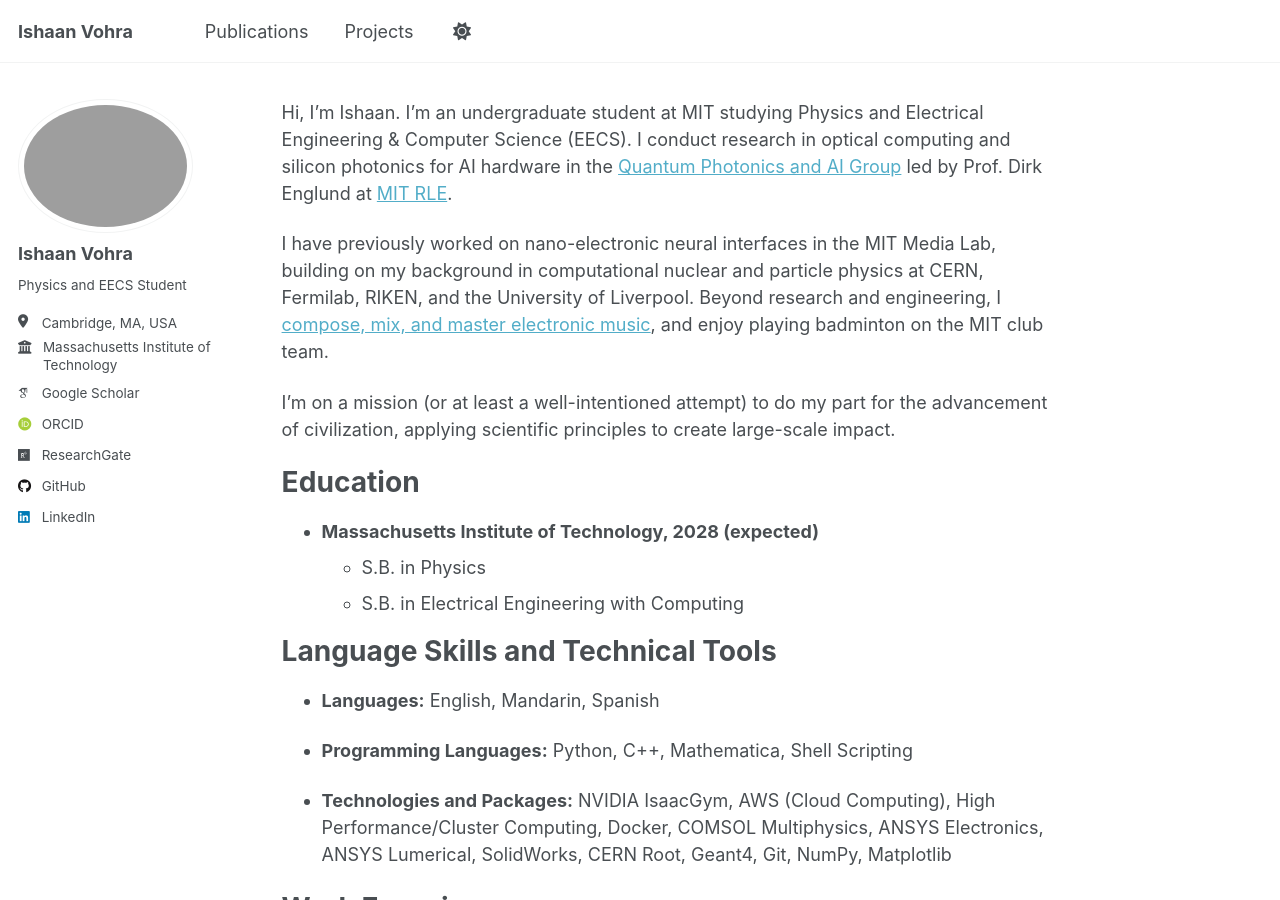
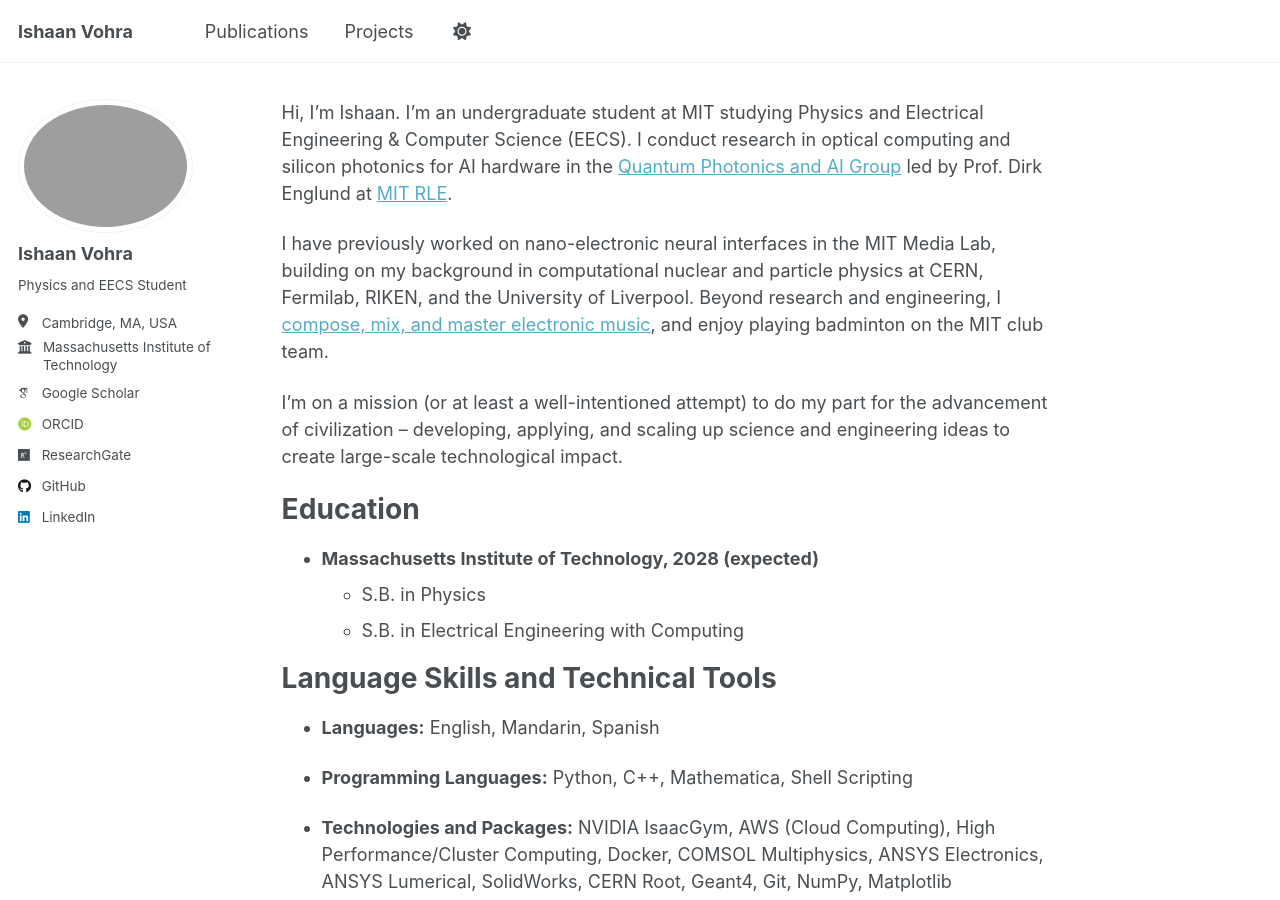
Before and after one commit to Ishaan-vohra/Ishaan-vohra.github.io, a Jekyll site: the page built from _pages/about.md, in a window 1280 px wide and 900 px high. Built offline with Jekyll 4.4.1, drawn with Linux system fonts in a browser that asks for light colours; some web fonts are replaced; a script that is not in the unit is left out.

Commit message:
minor update

```diff
--- a/_pages/about.md
+++ b/_pages/about.md
@@ -11,7 +11,7 @@ Hi, I'm Ishaan. I'm an undergraduate student at MIT studying Physics and Electri
 
 I have previously worked on nano-electronic neural interfaces in the MIT Media Lab, building on my background in computational nuclear and particle physics at CERN, Fermilab, RIKEN, and the University of Liverpool. Beyond research and engineering, I [compose, mix, and master electronic music](https://www.youtube.com/@eleronmusic), and enjoy playing badminton on the MIT club team.
 
-I'm on a mission (or at least a well-intentioned attempt) to do my part for the advancement of civilization, applying scientific principles to create large-scale impact.
+I'm on a mission (or at least a well-intentioned attempt) to do my part for the advancement of civilization – developing, applying, and scaling up science and engineering ideas to create large-scale technological impact.
 
 
 Education
```
